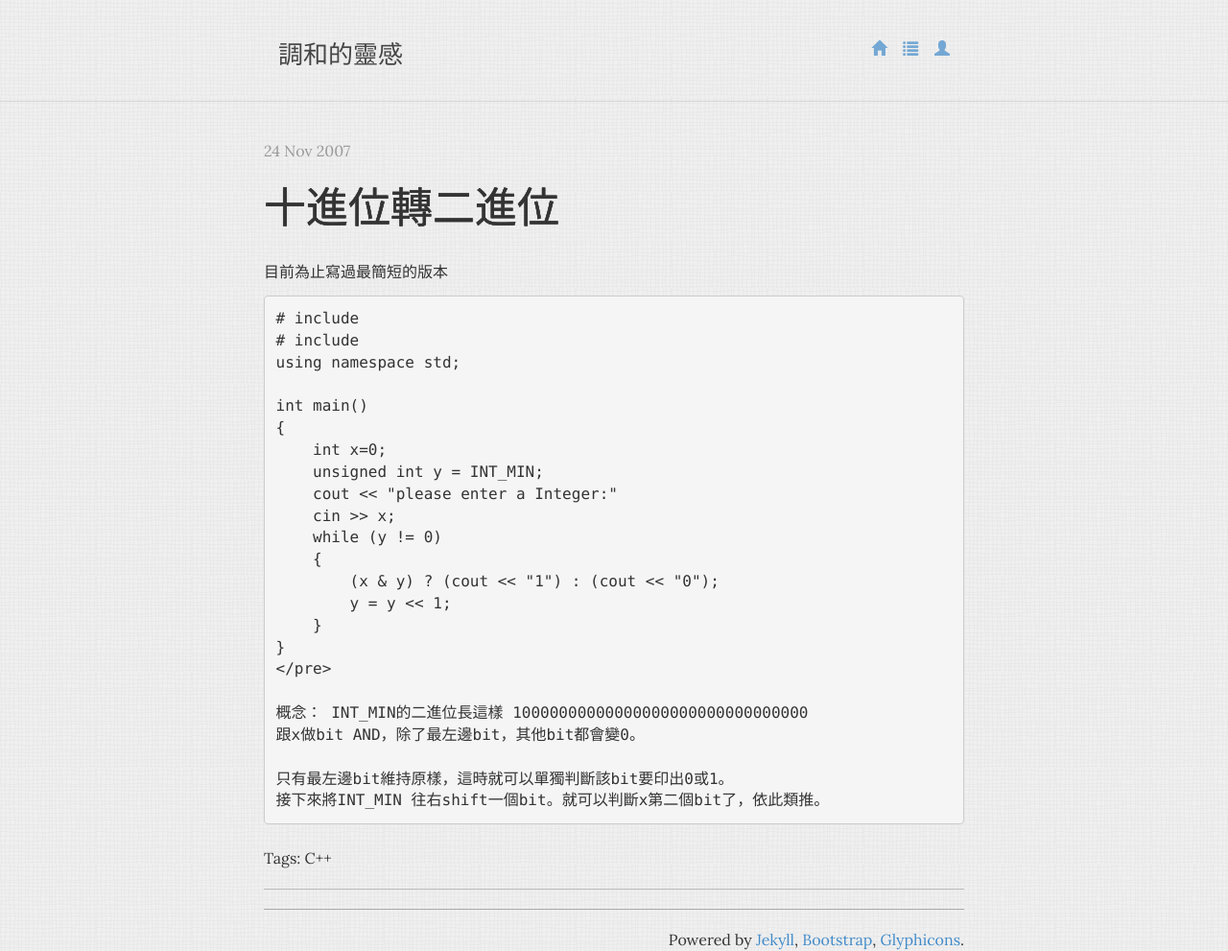
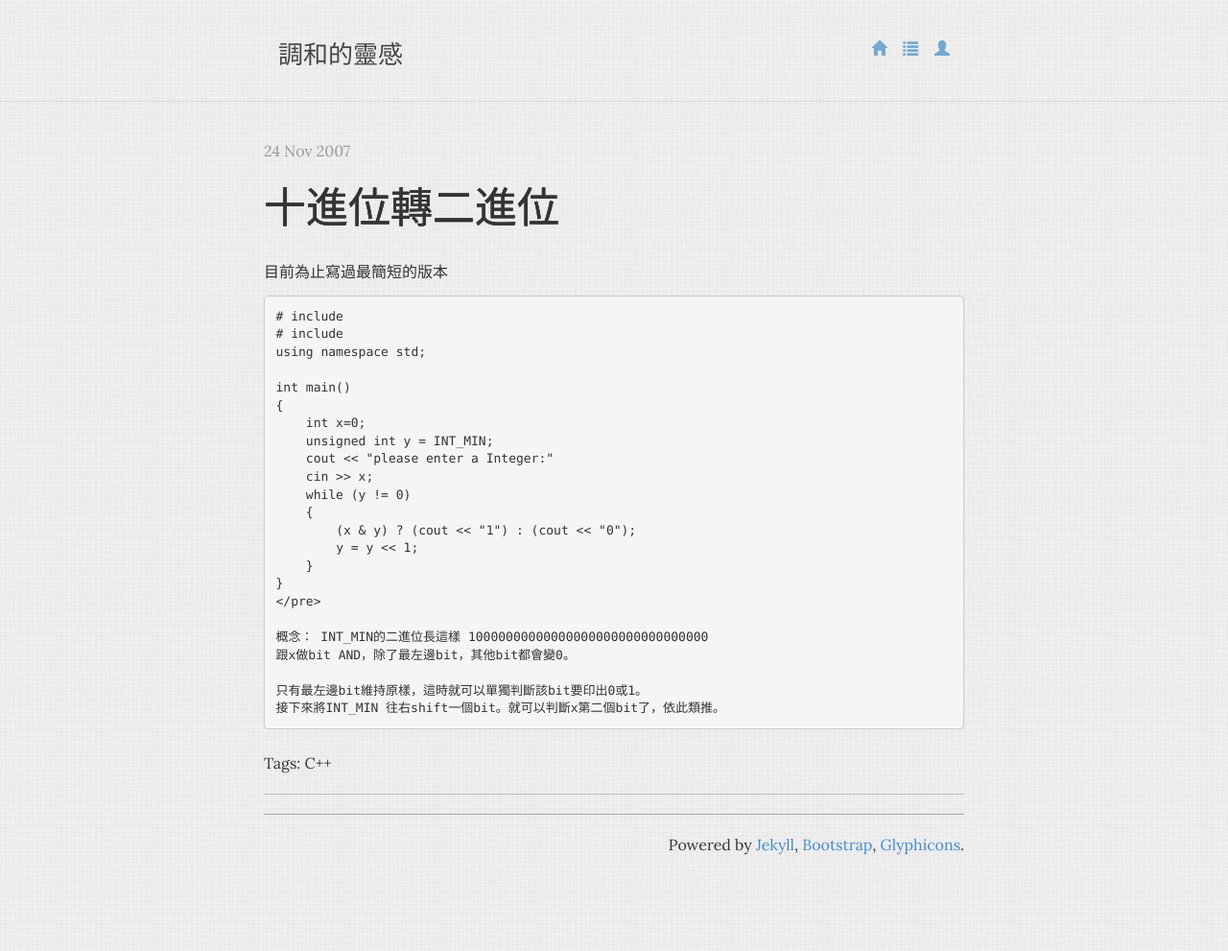
Before and after one commit to sndnvaps/sndnvaps.github.io, a Jekyll site: the page built from _posts/2007-11-24-decimal-to-binary.md, in a window 1280 px wide. Shown: the whole page at 96% size. Built offline with Jekyll 4.4.1, drawn with Linux system fonts in a browser that asks for light colours; Markdown is read by kramdown in place of the engine named in the settings; comment, search, counter and statistics services are not loaded; after the commit the page ends 900 px from its top, so only the background shows below that.

Commit message:
調整prettyprint字型

```diff
--- a/_includes/mycss.html
+++ b/_includes/mycss.html
@@ -101,4 +101,9 @@ h1,h2,h3,h4,h5,h6 {
   padding: 1em 0;
 }
 
+pre.prettyprint
+{
+  font-size:13px;
+  font-family: Menlo, Consolas, Monaco, "Courier New", mono;
+}
 </style>
```
